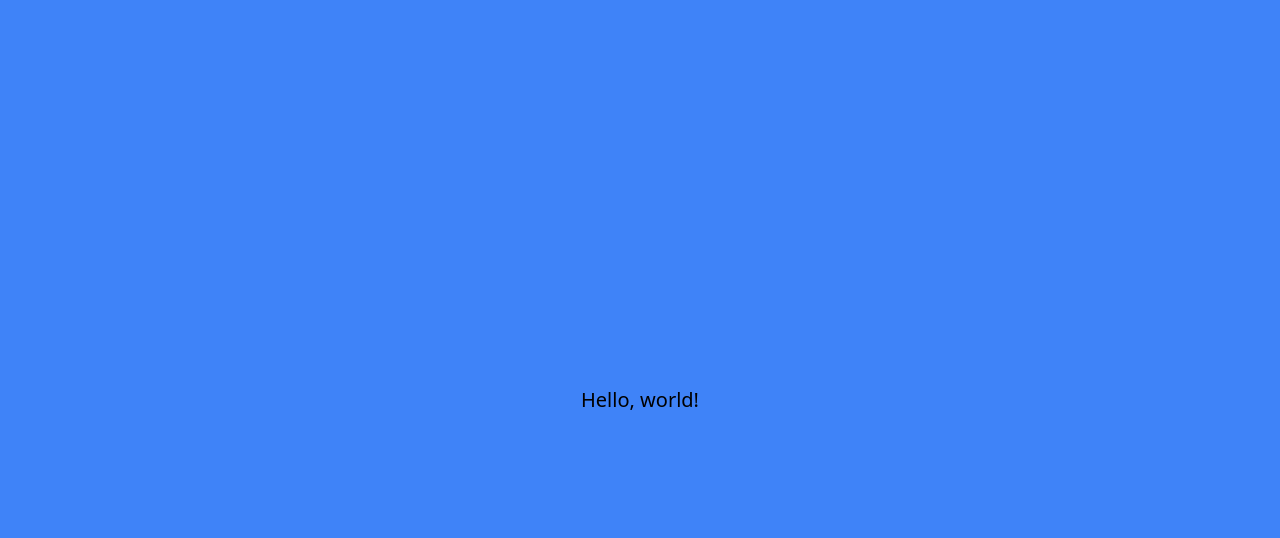
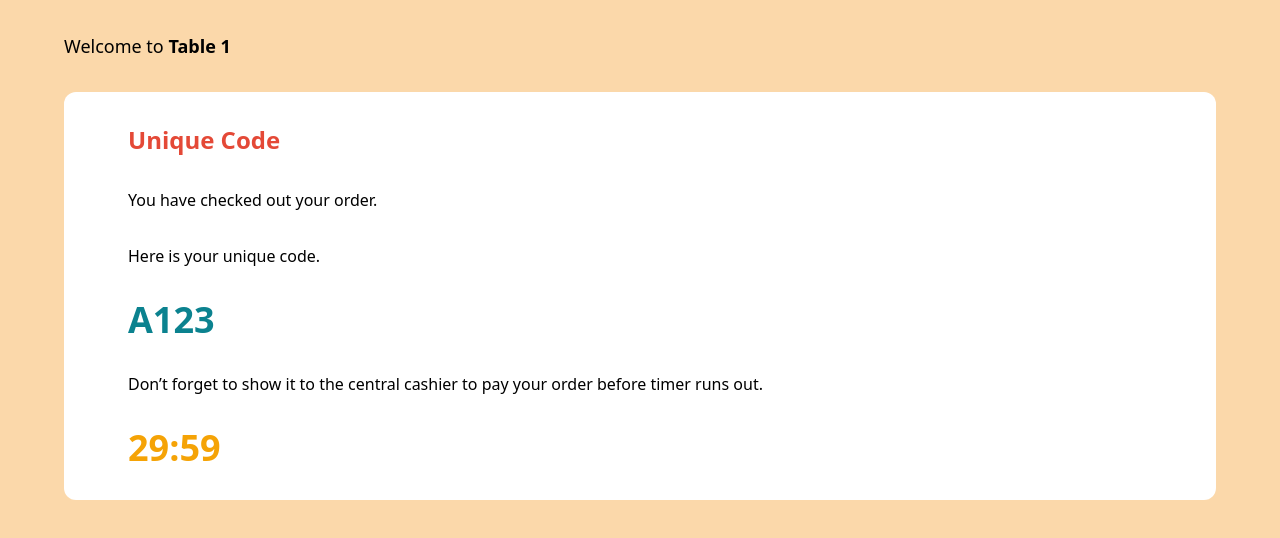
Before and after one commit to fiknaufalh/MealsHub, a React (Vite) app in the folder frontend/: page / in a window 1280 px wide. Shown: the top 538 px of the page. Built offline with nearby package versions, Linux system fonts and the light colour scheme; a web font is replaced by a local one.

Commit message:
feat(UC05) : add make payment

```diff
--- a/frontend/src/App.tsx
+++ b/frontend/src/App.tsx
@@ -1,7 +1,14 @@
+import Sidebar from "./components/Sidebar";
+import TenantCard from "./components/TenantCard";
+import Search from "./components/Search";
+//import ProductCard from "./components/ProductCard";
+import Payment from "./pages/Payment/payment";
+
+
 export default function App() {
     return (
-        <div className="bg-blue-500 grid place-content-center min-h-screen">
-            <h1 className="text-xl">Hello, world!</h1>
+        <div>
+            <Payment />
         </div>
     );
 }
--- /dev/null
+++ b/frontend/src/pages/Payment/payment.tsx
@@ -0,0 +1,19 @@
+import React from 'react'
+
+const Payment = () => {
+  return (
+    <div className='flex flex-col w-full bg-[#FBD8AA] text-black min-h-screen px-16 py-8 space-y-8'>
+        <p className ='text-lg'>Welcome to <span className='font-bold'>Table 1</span></p>
+        <div className='bg-white py-8 px-16 space-y-8 rounded-xl'>
+            <p className='text-2xl font-bold text-[#E44937]'> Unique Code </p>
+            <p className ='text-1xl'> You have checked out your order. </p>
+            <p className ='text-1xl'>Here is your unique code.</p>
+            <p className ='text-4xl font-bold text-[#0B828F]'> A123 </p>
+            <p className ='text-1xl'>Don’t forget to show it to the central cashier to pay your order before timer runs out.</p>
+            <p className ='text-4xl font-bold text-[#F5A306]'>29:59</p>
+        </div>
+    </div>
+  )
+}
+
+export default Payment
```
